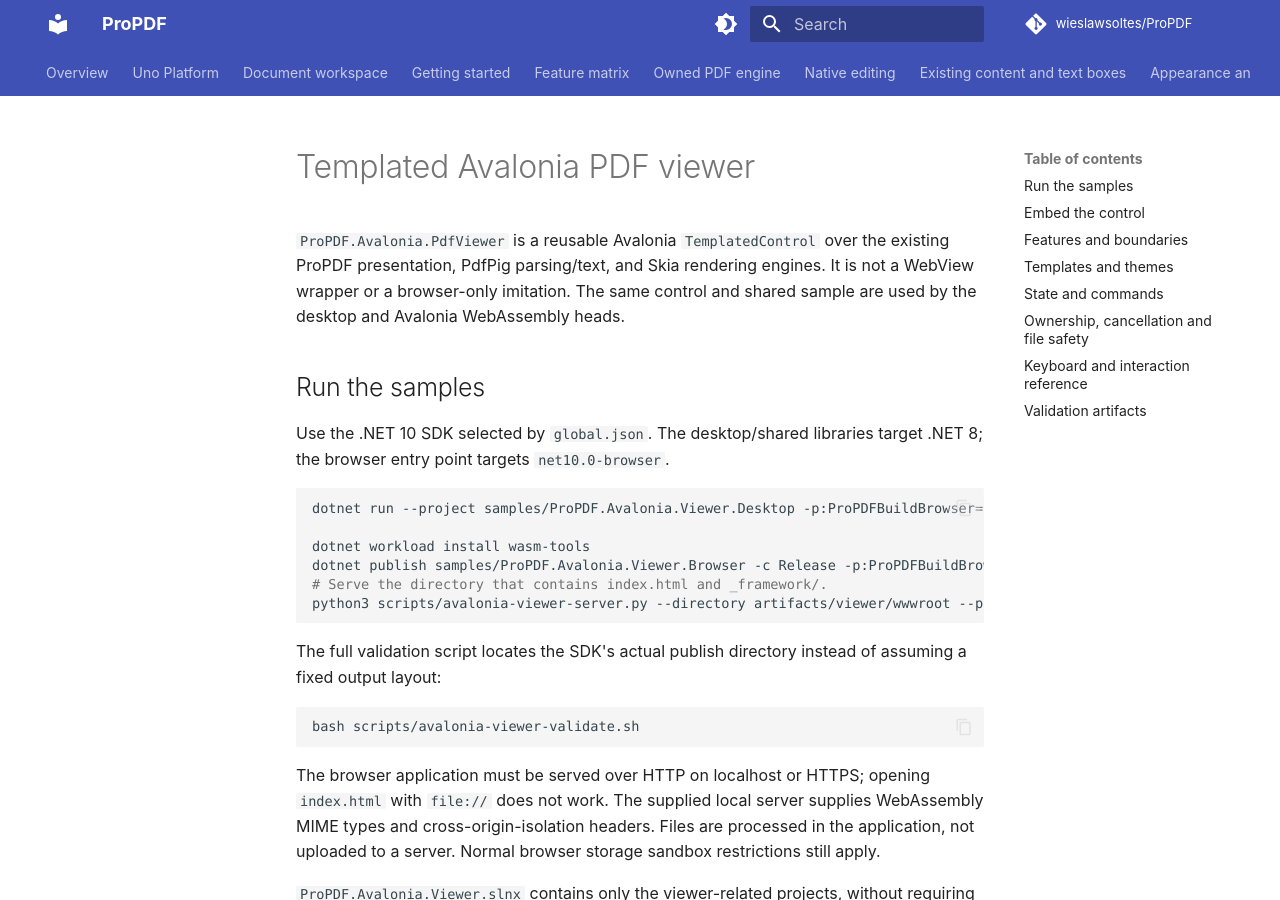
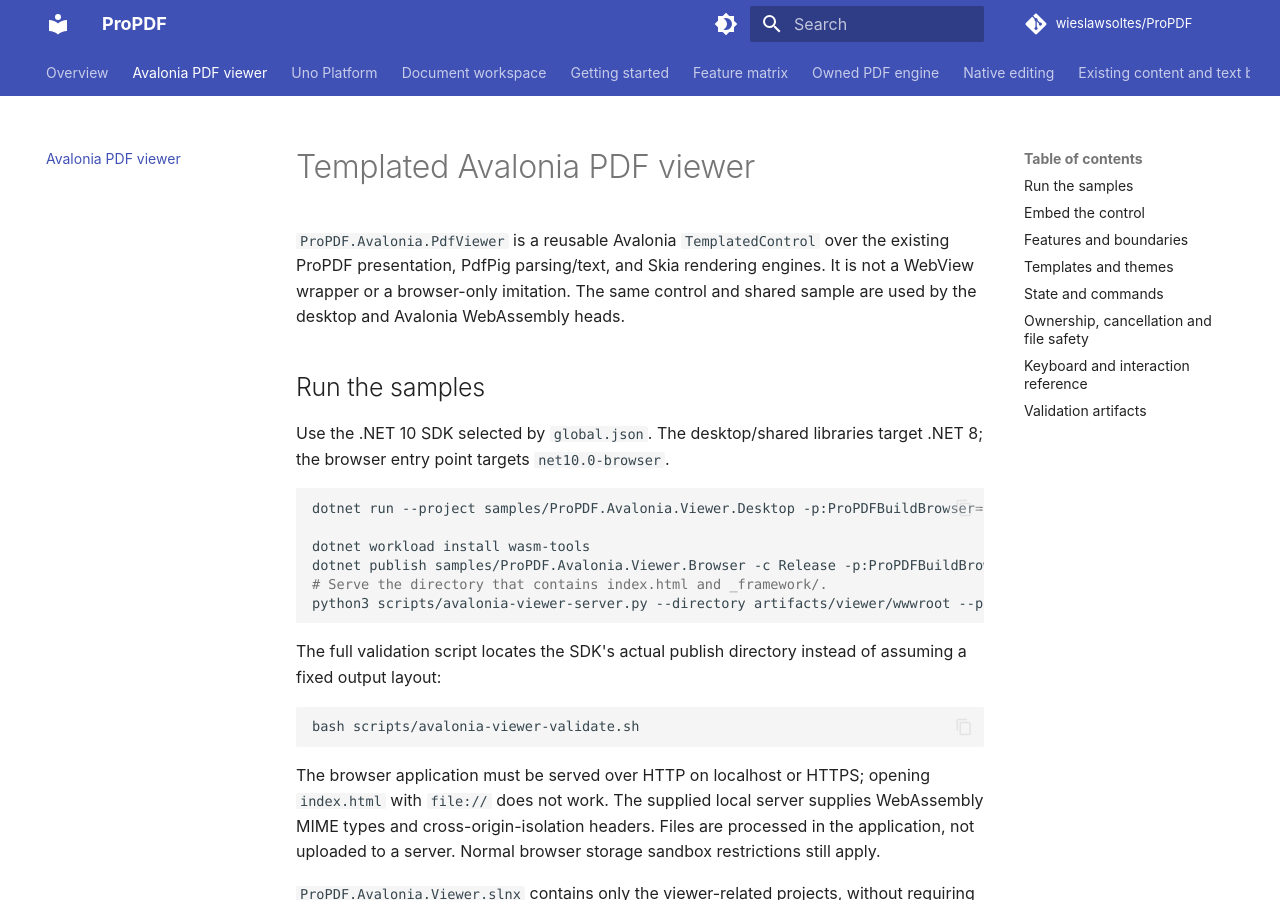
Before and after one commit to wieslawsoltes/ProPDF, an MkDocs documentation site: the page built from docs/avalonia-viewer.md, in a window 1280 px wide and 900 px high. Built offline with MkDocs 1.6.1 and Material for MkDocs 9.7.7, drawn with Linux system fonts in a browser that asks for light colours; comment, search, counter and statistics services are not loaded.

Commit message:
docs(avalonia): expose templated viewer integration in site navigation

```diff
--- a/mkdocs.yml
+++ b/mkdocs.yml
@@ -34,6 +34,7 @@
       permalink: true
 nav:
   - Overview: index.md
+  - Avalonia PDF viewer: avalonia-viewer.md
   - Uno Platform: uno-platform.md
   - Document workspace: workspace-ui.md
   - Getting started: getting-started.md
```
